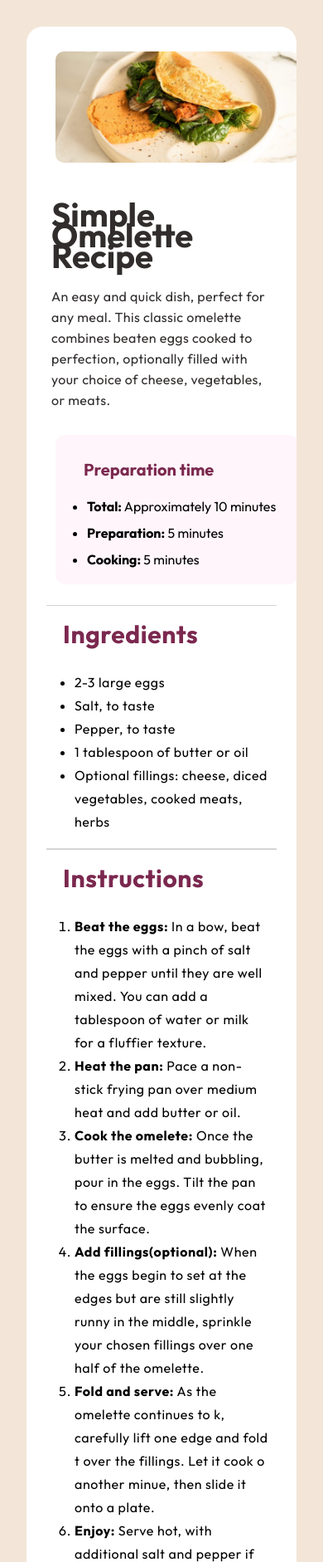
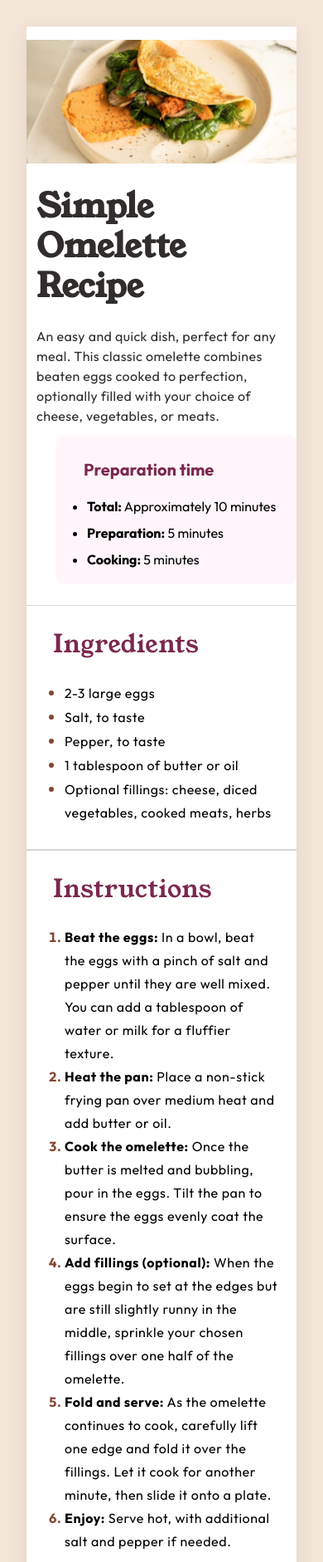
Before and after one commit to menezessanapaula/frontendmentor, a plain HTML site: page pagina-de-receita/index.html in a window 390 px wide. Shown: the top 1882 px of the page at 83% size. Drawn offline with Linux system fonts and the light colour scheme.

Commit message:
rev003
Correção de escrita
Adição de mais interatividade e responsividade.

```diff
--- a/pagina-de-receita/estilo.css
+++ b/pagina-de-receita/estilo.css
@@ -1,15 +1,14 @@
-/*Importando fontes*/
-@import url('https://fonts.googleapis.com/css2?family=Bebas+Neue&family=Outfit:wght@100..900&display=swap');
-@import url('https://fonts.googleapis.com/css2?family=Bebas+Neue&family=Outfit:wght@100..900&family=Young+Serif&display=swap');
+/* Importando fontes */
+@import url('https://fonts.googleapis.com/css2?family=Outfit:wght@100..900&family=Young+Serif&display=swap');
 
 * {
-    margin:0;
+    margin: 0;
     padding: 0;
     box-sizing: border-box;
 }
 
 body {
-    font-family: 'Outfit', serif;
+    font-family: 'Outfit', sans-serif;
     background-color: hsl(30, 54%, 90%);
     display: flex;
     justify-content: center;
@@ -22,6 +21,7 @@ body {
     overflow: hidden;
     max-width: 736px;
     margin: auto;
+    box-shadow: 0 4px 24px rgba(0,0,0,0.08);
 }
 
 div img {
@@ -36,18 +36,18 @@ div img {
 }
 
 h1 {
-    font-family: 'Outfit',serif;
+    font-family: 'Young Serif', serif;
     font-size: 40px;
     text-align: left;
     color: hsl(24, 5%, 18%);
     margin-bottom: 24px;
-    line-height: 25px;
+    line-height: 1.2;
 }
 
 .descrição {
     color: hsl(24, 5%, 18%);
     margin-bottom: 24px;
-    line-height: 25px;
+    line-height: 1.5;
     letter-spacing: 0.4px;
 }
 
@@ -57,25 +57,28 @@ h2, h3 {
     margin: 20px;
     font-size: 30px;
 }
+h2 {
+    font-family: 'Young Serif', sans-serif;
+    font-weight: 300;
+}
 
 h3 {
-    font-family: 'Outfit',serif;
+    font-family: 'Outfit', sans-serif;
     font-size: 28px;
     color: hsl(14, 45%, 36%);
 }
 
 .preparação {
-    background-color:hsl(330, 100%, 98%);
+    background-color: hsl(330, 100%, 98%);
     padding: 14px;
     border-radius: 12px;
-    margin:-25px 0 25px 35px ;
+    margin: -25px 0 25px 35px;
     line-height: 32px;
     width: 90%;
-
 }
 
 .preparação h3 {
-    font-family: 'Outfit',serif;
+    font-family: 'Outfit', sans-serif;
     color: hsl(332, 51%, 32%);
     font-size: 20px;
     margin-bottom: 12px;
@@ -93,12 +96,24 @@ h3 {
     margin-left: 24px;
 }
 
+.lista li::marker {
+    color: hsl(14, 45%, 36%);
+    font-size: 1.2em;
+}
+
+.lista-numerada li::marker {
+    color: hsl(14, 45%, 36%);
+    font-size: 1em;
+    font-weight: bold;
+}
+
 .ingredientes, .instruções {
-    margin:0 24px 0 24px;
+    margin: 0 24px 0 24px;
     line-height: 28px;
     border-top: 1px solid #d5d5d5;
     border-bottom: 1px solid #d5d5d5;
     letter-spacing: 0.6px;
+    padding: 24px;
 }
 
 .texto-destaque {
@@ -127,7 +142,48 @@ td {
     margin: 24px;
 }
 
+table tr:hover {
+    background-color: hsl(30, 54%, 96%);
+    transition: 0.3s;
+}
+
 .destaque {
     color: hsl(332, 51%, 32%);
     font-weight: bold;
 }
+
+/* Botão de ação */
+.btn-imprimir {
+    display: inline-block;
+    margin: 24px 0 15px 24px;
+    padding: 12px 32px;
+    background: hsl(14, 45%, 36%);
+    color: #fff;
+    border: none;
+    border-radius: 8px;
+    font-family: 'Outfit', sans-serif;
+    font-size: 1em;
+    cursor: pointer;
+    transition: 0.3s;
+}
+
+.btn-imprimir:hover {
+    background: hsl(332, 51%, 32%);
+}
+
+/* Responsividade */
+@media (max-width: 600px) {
+    .geral {
+        max-width: 100%;
+        border-radius: 0;
+    }
+    div img {
+        width: 100%;
+        margin: 16px 0;
+        border-radius: 0;
+    }
+    .titulo, .ingredientes, .instruções, .nutrição {
+        padding: 12px;
+        margin: 0;
+    }
+}
--- a/pagina-de-receita/index.html
+++ b/pagina-de-receita/index.html
@@ -5,8 +5,9 @@
     <meta name="viewport" content="width=device-width, initial-scale=1.0">
     <meta name="description" content="Receita de Omelete">
     <link rel="stylesheet" href="estilo.css">
-    <link rel="short icon" href="assets/images/favicon-32x32.png">
-    <title>Simple Omelete Recipe</title>
+    <!-- Corrigido: 'short icon' para 'shortcut icon' -->
+    <link rel="shortcut icon" href="assets/images/favicon-32x32.png">
+    <title>Simple Omelette Recipe</title>
 </head>
 <body>
     <div class="geral">
@@ -38,11 +39,16 @@
         <div class="instruções">
             <h2>Instructions</h2>
             <ol class="lista-numerada">
-                <li><span class="texto-destaque">Beat the eggs:</span> In a bow, beat the eggs with a pinch of salt and pepper until they are well mixed. You can add a tablespoon of water or milk for a fluffier texture.</li>
-                <li><span class="texto-destaque">Heat the pan:</span> Pace a non-stick frying pan over medium heat and add butter or oil.</li>
-                <li><span class="texto-destaque">Cook the omelete:</span> Once the butter is melted and bubbling, pour in the eggs. Tilt the pan to ensure the eggs evenly coat the surface.</li>
-                <li><span class="texto-destaque">Add fillings(optional):</span> When the eggs begin to set at the edges but are still slightly runny in the middle, sprinkle your chosen fillings over one half of the omelette.</li>
-                <li><span class="texto-destaque">Fold and serve:</span> As the omelette continues to k, carefully lift one edge and fold t over the fillings. Let it cook o another minue, then slide it onto a plate.</li>
+                <!-- Corrigido: 'bow' para 'bowl' -->
+                <li><span class="texto-destaque">Beat the eggs:</span> In a bowl, beat the eggs with a pinch of salt and pepper until they are well mixed. You can add a tablespoon of water or milk for a fluffier texture.</li>
+                <!-- Corrigido: 'Pace' para 'Place' -->
+                <li><span class="texto-destaque">Heat the pan:</span> Place a non-stick frying pan over medium heat and add butter or oil.</li>
+                <!-- Corrigido: 'omelete' para 'omelette' -->
+                <li><span class="texto-destaque">Cook the omelette:</span> Once the butter is melted and bubbling, pour in the eggs. Tilt the pan to ensure the eggs evenly coat the surface.</li>
+                <!-- Corrigido: 'Add fillings(optional)' para 'Add fillings (optional)' -->
+                <li><span class="texto-destaque">Add fillings (optional):</span> When the eggs begin to set at the edges but are still slightly runny in the middle, sprinkle your chosen fillings over one half of the omelette.</li>
+                <!-- Corrigido: vários erros de digitação -->
+                <li><span class="texto-destaque">Fold and serve:</span> As the omelette continues to cook, carefully lift one edge and fold it over the fillings. Let it cook for another minute, then slide it onto a plate.</li>
                 <li><span class="texto-destaque">Enjoy:</span> Serve hot, with additional salt and pepper if needed.</li>
             </ol>
         </div>
@@ -68,6 +74,7 @@
                 </tr>
             </table>
         </div>
+        <button class="btn-imprimir" onclick="window.print()">Imprimir receita</button>
     </div>
 </body>
 </html>
```
Also changed, not shown: 1 other file. Lines whose indentation alone changed are shown as unchanged.
